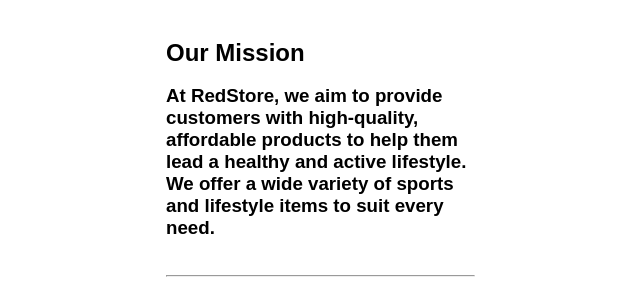
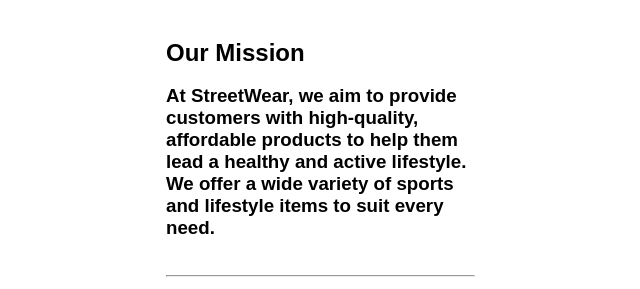
Before and after one commit to Aditya40104/StreetWear-Ecommerce-website, a plain HTML site: page about.html in a window 1280 px wide. Shown: the part 320-609 px from the top of the page, 577-1217 px from the left. Drawn offline with Linux system fonts and the light colour scheme.

Commit message:
Update about.html

```diff
--- a/about.html
+++ b/about.html
@@ -40,7 +40,7 @@
                 </div>
                 <div class="col-2">
                     <h2>Our Mission</h2><br>
-                    <h3>At RedStore, we aim to provide customers with high-quality, affordable products to help them lead a healthy and active lifestyle. We offer a wide variety of sports and lifestyle items to suit every need.</h3>
+                    <h3>At StreetWear, we aim to provide customers with high-quality, affordable products to help them lead a healthy and active lifestyle. We offer a wide variety of sports and lifestyle items to suit every need.</h3>
                     <br><br><hr><br><br>
                     <h2>Our Values</h2><br>
                     <ul style="list-style-type: disc;">
```
